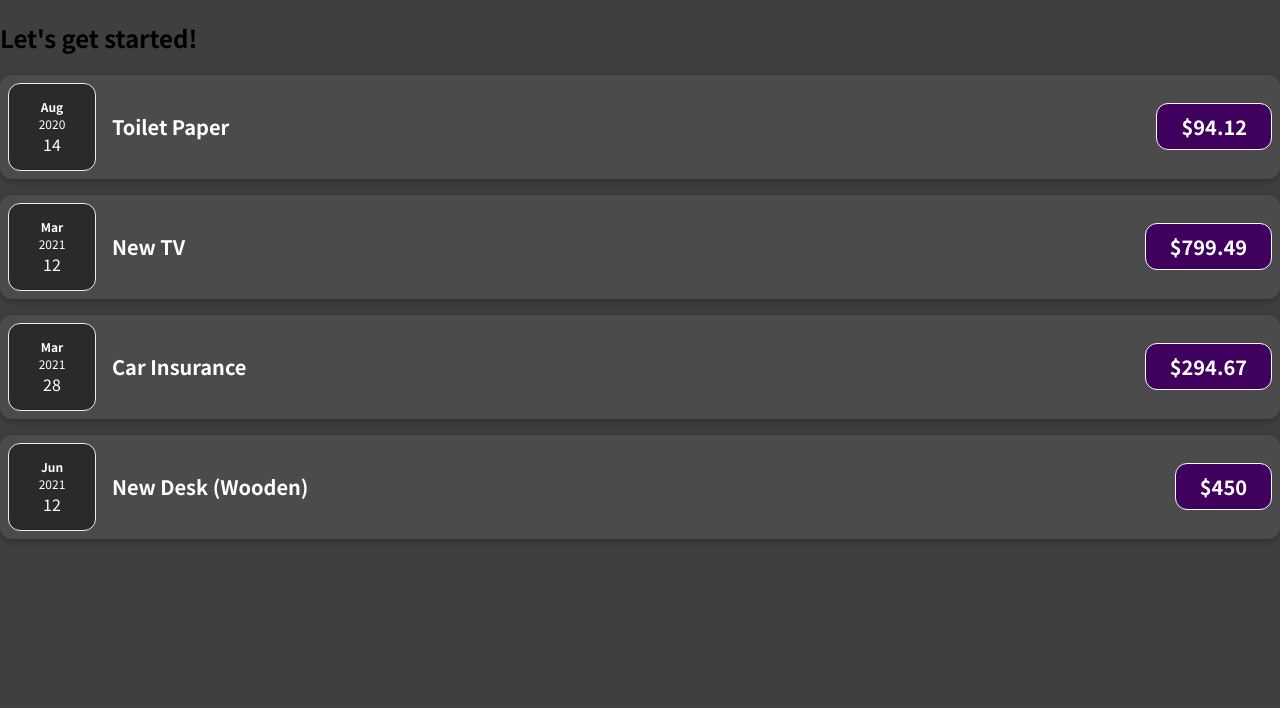
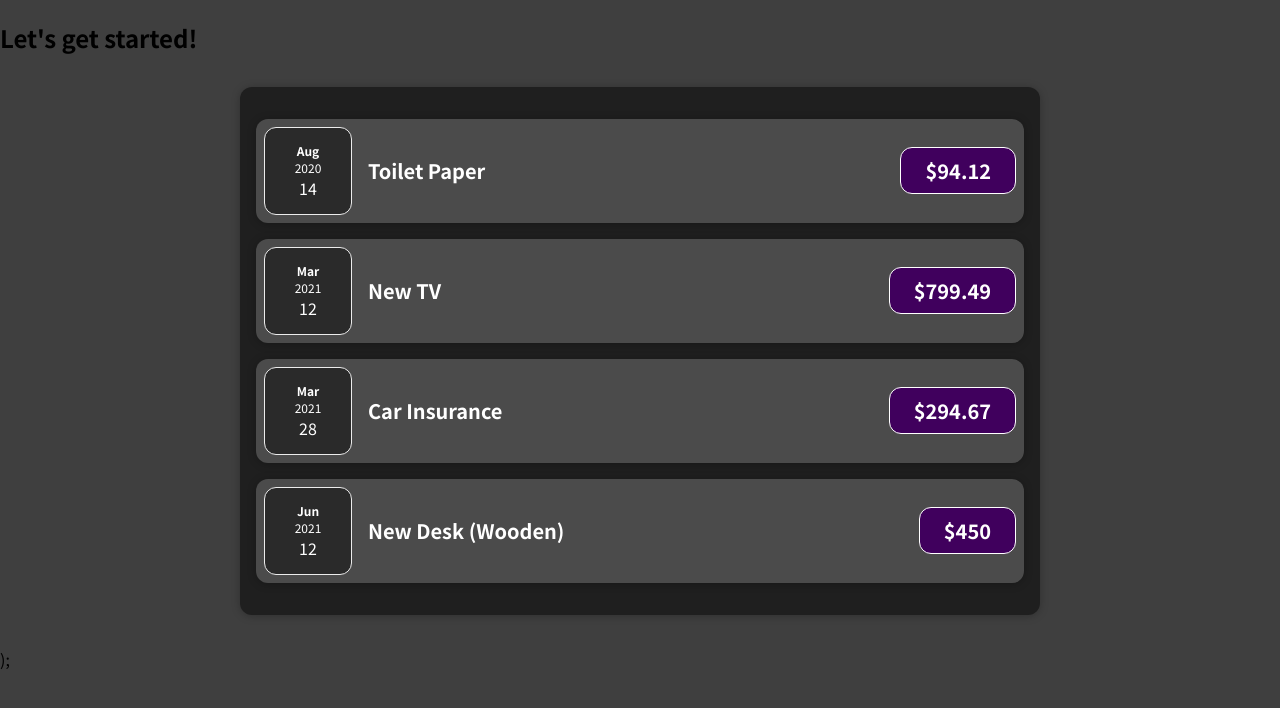
Before and after one commit to Ivan270/react-learning, a JavaScript app: page / in a window 1280 px wide. Shown: the top 708 px of the page. Built offline with nearby package versions, Linux system fonts and the light colour scheme.

Commit message:
se añade wrapper Card y componente Expenses

```diff
--- a/src/App.js
+++ b/src/App.js
@@ -1,4 +1,4 @@
-import ExpenseItem from './components/ExpenseItem.js';
+import Expenses from './components/Expenses.js';
 
 function App() {
 	const expenses = [
@@ -26,36 +26,8 @@
 	return (
 		<div>
 			<h2>Let's get started!</h2>
-			{/* <ExpenseItem
-				title={expenses[0].title}
-				amount={expenses[0].amount}
-				date={expenses[0].date}
-			/>
-			<ExpenseItem
-				title={expenses[1].title}
-				amount={expenses[1].amount}
-				date={expenses[1].date}
-			/>
-			<ExpenseItem
-				title={expenses[2].title}
-				amount={expenses[2].amount}
-				date={expenses[2].date}
-			/>
-			<ExpenseItem
-				title={expenses[3].title}
-				amount={expenses[3].amount}
-				date={expenses[3].date}
-			/> */}
-			{expenses.map((expense, index) => {
-				return (
-					<ExpenseItem
-						key={expense.id}
-						title={expense.title}
-						amount={expense.amount}
-						date={expense.date}
-					/>
-				);
-			})}
+			<Expenses expenses={expenses} />
+			);
 		</div>
 	);
 }
--- /dev/null
+++ b/src/components/Card.css
@@ -0,0 +1,4 @@
+.card {
+    border-radius: 12px;
+    box-shadow: 0 1px 8px rgba(0, 0, 0, 0.25);
+}
--- /dev/null
+++ b/src/components/Card.js
@@ -0,0 +1,7 @@
+import './Card.css';
+
+export default function Card(props) {
+	// Recibe clases y 'children' como props
+	const classes = 'card ' + props.className;
+	return <div className={classes}>{props.children}</div>;
+}
--- a/src/components/ExpenseDate.js
+++ b/src/components/ExpenseDate.js
@@ -1,4 +1,5 @@
 import './ExpenseDate.css';
+
 export default function ExpenseDate(props) {
 	const month = props.date.toLocaleDateString('en-US', { month: 'short' });
 	const year = props.date.toLocaleDateString('en-US', { year: 'numeric' });
--- a/src/components/ExpenseItem.css
+++ b/src/components/ExpenseItem.css
@@ -2,10 +2,8 @@
     display: flex;
     justify-content: space-between;
     align-items: center;
-    box-shadow: 0 2px 8px rgba(0, 0, 0, 0.25);
     padding: 0.5rem;
     margin: 1rem 0;
-    border-radius: 12px;
     background-color: #4b4b4b;
 }
 
--- a/src/components/ExpenseItem.js
+++ b/src/components/ExpenseItem.js
@@ -1,15 +1,16 @@
+import Card from './Card';
 import ExpenseDate from './ExpenseDate';
 import './ExpenseItem.css';
 
 function ExpenseItem(props) {
 	return (
-		<div className="expense-item">
+		<Card className="expense-item">
 			<ExpenseDate date={props.date} />
 			<div className="expense-item__description">
 				<h2>{props.title}</h2>
 				<div className="expense-item__price">${props.amount}</div>
 			</div>
-		</div>
+		</Card>
 	);
 }
 export default ExpenseItem;
--- /dev/null
+++ b/src/components/Expenses.css
@@ -0,0 +1,7 @@
+.expenses {
+    padding: 1rem;
+    background-color: rgb(31, 31, 31);
+    margin: 2rem auto;
+    width: 50rem;
+    max-width: 95%;
+}
--- /dev/null
+++ b/src/components/Expenses.js
@@ -0,0 +1,41 @@
+import Card from './Card';
+import ExpenseItem from './ExpenseItem';
+import './Expenses.css';
+
+export default function Expenses(props) {
+	const expenses = props.expenses;
+	return (
+		<Card className="expenses">
+			{/* <ExpenseItem
+				title={expenses[0].title}
+				amount={expenses[0].amount}
+				date={expenses[0].date}
+			/>
+			<ExpenseItem
+				title={expenses[1].title}
+				amount={expenses[1].amount}
+				date={expenses[1].date}
+			/>
+			<ExpenseItem
+				title={expenses[2].title}
+				amount={expenses[2].amount}
+				date={expenses[2].date}
+			/>
+			<ExpenseItem
+				title={expenses[3].title}
+				amount={expenses[3].amount}
+				date={expenses[3].date}
+			/> */}
+			{expenses.map((expense, index) => {
+				return (
+					<ExpenseItem
+						key={expense.id}
+						title={expense.title}
+						amount={expense.amount}
+						date={expense.date}
+					/>
+				);
+			})}
+		</Card>
+	);
+}
```
